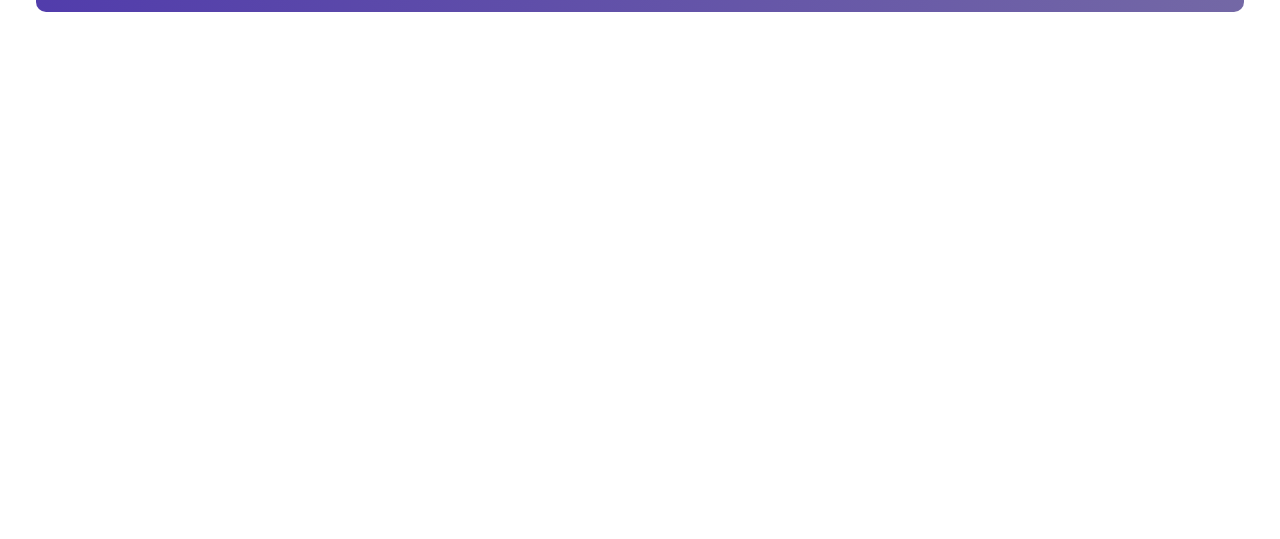
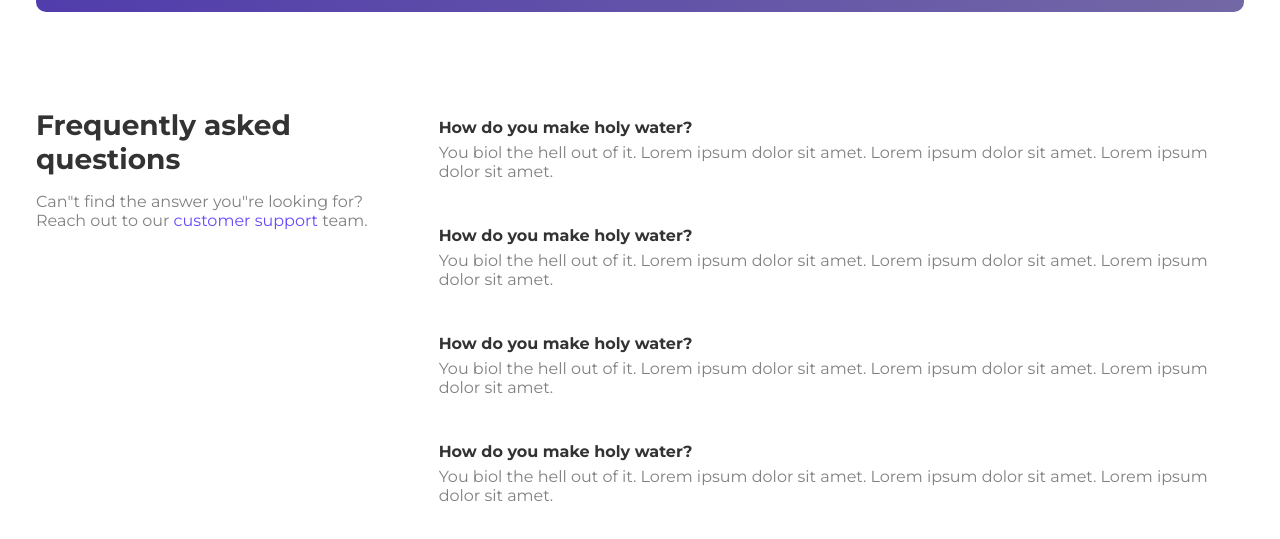
Before and after one commit to Jogata/SoftUni-React-Project, a React (Vite) app in the folder client/: page / in a window 1280 px wide. Shown: the part 2041-2580 px from the top of the page. Before the commit the page ends 2117 px from the top, so only its background shows below. Built offline with nearby package versions, Linux system fonts and the light colour scheme; grey boxes are pictures that could not be loaded.

Commit message:
added faq component

```diff
--- /dev/null
+++ b/client/src/components/travel/aptive-react-routes-v6/components/Faq.jsx
@@ -0,0 +1,33 @@
+import "./faq.css";
+
+export function Faq() {
+    return (
+        <div className="section-faq">
+            <div className="container">
+                <div className="col-1">
+                    <h3>Frequently asked questions</h3>
+                    <p>Can"t find the answer you"re looking for?</p>
+                    <p>Reach out to our <span>customer support</span> team.</p>
+                </div>
+                <div className="col-2">
+                    <div className="faq">
+                        <h5>How do you make holy water?</h5>
+                        <p>You biol the hell out of it. Lorem ipsum dolor sit amet. Lorem ipsum dolor sit amet. Lorem ipsum dolor sit amet.</p>
+                    </div>
+                    <div className="faq">
+                        <h5>How do you make holy water?</h5>
+                        <p>You biol the hell out of it. Lorem ipsum dolor sit amet. Lorem ipsum dolor sit amet. Lorem ipsum dolor sit amet.</p>
+                    </div>
+                    <div className="faq">
+                        <h5>How do you make holy water?</h5>
+                        <p>You biol the hell out of it. Lorem ipsum dolor sit amet. Lorem ipsum dolor sit amet. Lorem ipsum dolor sit amet.</p>
+                    </div>
+                    <div className="faq">
+                        <h5>How do you make holy water?</h5>
+                        <p>You biol the hell out of it. Lorem ipsum dolor sit amet. Lorem ipsum dolor sit amet. Lorem ipsum dolor sit amet.</p>
+                    </div>
+                </div>
+            </div>
+        </div>
+    )
+}
--- /dev/null
+++ b/client/src/components/travel/aptive-react-routes-v6/components/faq.css
@@ -0,0 +1,49 @@
+.section-faq {
+    /* width: 100%; */
+    margin: 3rem 0;
+}
+
+.section-faq .container {
+    max-width: 1240px;
+    margin: auto;
+    padding: 1rem;
+    display: grid;
+    grid-template-columns: 1fr 2fr;
+    overflow: hidden;
+}
+
+.section-faq h3 {
+    padding: 1rem 0;
+    font-size: 28px;
+}
+
+.section-faq .col-1 p {
+    color: var(--grey);
+}
+
+.section-faq span {
+    color: var(--primary);
+}
+
+.section-faq h5 {
+    padding: .4rem 0;
+    font-size: 1rem;
+}
+
+.section-faq .faq {
+    padding: 1.2rem 0;
+}
+
+.section-faq .faq p {
+    color: var(--grey);
+}
+
+@media screen and (max-width:960px) {
+    .section-faq {
+        margin: 1rem 0;
+    }
+
+    .section-faq .container {
+        grid-template-columns: 1fr;
+    }
+}
--- a/client/src/components/travel/aptive-react-routes-v6/pages/Home.jsx
+++ b/client/src/components/travel/aptive-react-routes-v6/pages/Home.jsx
@@ -2,6 +2,7 @@ import { Navbar } from "../components/Navbar";
 import { Hero } from "../components/Hero";
 import { Pricing } from "../components/Pricing";
 import { Testimonials } from "../components/Testimonials";
+import { Faq } from "../components/Faq";
 
 export function Home() {
     return (
@@ -10,6 +11,7 @@ export function Home() {
             <Hero />
             <Pricing />
             <Testimonials />
+            <Faq />
         </div>
     )
 }
```
